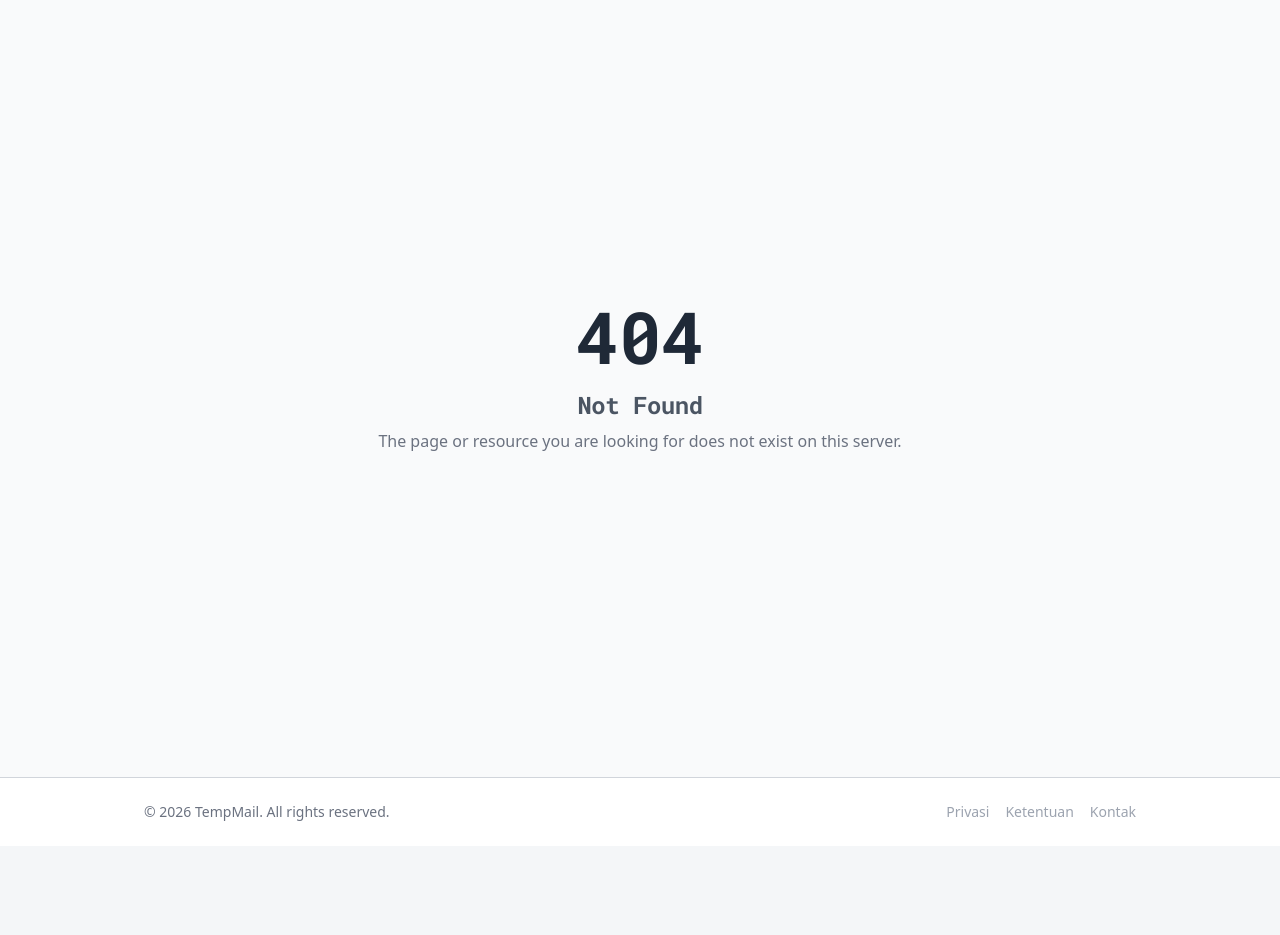
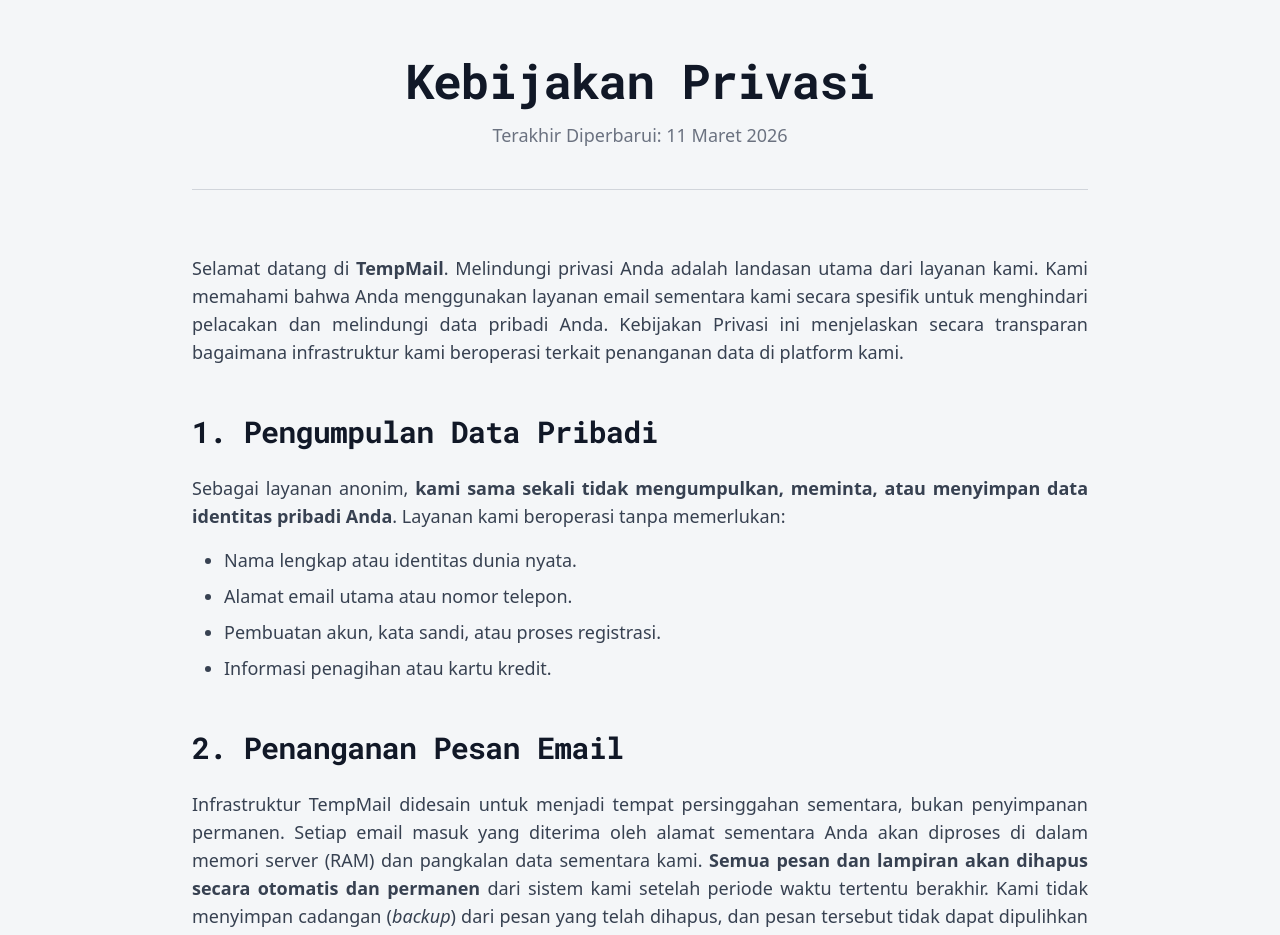
Before and after one commit to hyein89/Mail-fake-baru-2026, a Next.js app: page /privasi in a window 1280 px wide. Before the commit this address had no page. Shown: the part 80-1015 px from the top of the page. Before the commit the page ends 926 px from the top, so only its background shows below. Built offline with nearby package versions, Linux system fonts and the light colour scheme.

Commit message:
Create page.tsx

```diff
--- /dev/null
+++ b/app/privasi/page.tsx
@@ -0,0 +1,83 @@
+import { siteConfig } from '@/site.config';
+
+export const metadata = {
+  title: `Kebijakan Privasi - ${siteConfig.name}`,
+  description: `Dokumen kebijakan privasi resmi yang mengatur perlindungan data dan anonimitas pengguna di ${siteConfig.name}.`,
+};
+
+export default function PrivasiPage() {
+  return (
+    <main className="w-full py-12 md:py-20 px-4">
+      <article className="max-w-4xl mx-auto text-gray-700 font-sans space-y-12">
+
+        {/* Header Halaman */}
+        <div className="text-center mb-16 border-b border-gray-300 pb-10">
+          <h1 className="text-3xl md:text-5xl font-bold text-gray-900 mb-4 tracking-tight">Kebijakan Privasi</h1>
+          <p className="text-lg text-gray-500 font-medium">Terakhir Diperbarui: 11 Maret 2026</p>
+        </div>
+
+        {/* Pendahuluan */}
+        <section>
+          <p className="text-base md:text-lg leading-relaxed text-justify">
+            Selamat datang di <strong>{siteConfig.name}</strong>. Melindungi privasi Anda adalah landasan utama dari layanan kami. Kami memahami bahwa Anda menggunakan layanan email sementara kami secara spesifik untuk menghindari pelacakan dan melindungi data pribadi Anda. Kebijakan Privasi ini menjelaskan secara transparan bagaimana infrastruktur kami beroperasi terkait penanganan data di platform kami.
+          </p>
+        </section>
+
+        {/* Pasal 1 */}
+        <section>
+          <h2 className="text-2xl md:text-3xl font-bold text-gray-900 mb-6 tracking-tight">1. Pengumpulan Data Pribadi</h2>
+          <p className="text-base md:text-lg leading-relaxed text-justify mb-4">
+            Sebagai layanan anonim, <strong>kami sama sekali tidak mengumpulkan, meminta, atau menyimpan data identitas pribadi Anda</strong>. Layanan kami beroperasi tanpa memerlukan:
+          </p>
+          <ul className="list-disc pl-6 md:pl-8 text-gray-700 space-y-2 text-base md:text-lg">
+            <li>Nama lengkap atau identitas dunia nyata.</li>
+            <li>Alamat email utama atau nomor telepon.</li>
+            <li>Pembuatan akun, kata sandi, atau proses registrasi.</li>
+            <li>Informasi penagihan atau kartu kredit.</li>
+          </ul>
+        </section>
+
+        {/* Pasal 2 */}
+        <section>
+          <h2 className="text-2xl md:text-3xl font-bold text-gray-900 mb-6 tracking-tight">2. Penanganan Pesan Email</h2>
+          <p className="text-base md:text-lg leading-relaxed text-justify">
+            Infrastruktur {siteConfig.name} didesain untuk menjadi tempat persinggahan sementara, bukan penyimpanan permanen. Setiap email masuk yang diterima oleh alamat sementara Anda akan diproses di dalam memori server (RAM) dan pangkalan data sementara kami. <strong>Semua pesan dan lampiran akan dihapus secara otomatis dan permanen</strong> dari sistem kami setelah periode waktu tertentu berakhir. Kami tidak menyimpan cadangan (<em>backup</em>) dari pesan yang telah dihapus, dan pesan tersebut tidak dapat dipulihkan oleh siapa pun, termasuk oleh tim administrator kami.
+          </p>
+        </section>
+
+        {/* Pasal 3 */}
+        <section>
+          <h2 className="text-2xl md:text-3xl font-bold text-gray-900 mb-6 tracking-tight">3. Penggunaan Cookies & Penyimpanan Lokal</h2>
+          <p className="text-base md:text-lg leading-relaxed text-justify">
+            Kami meminimalkan pelacakan browser secara ketat. Kami hanya menggunakan Penyimpanan Lokal (<em>Local Storage</em>) bawaan peramban (<em>browser</em>) Anda secara teknis untuk mengingat alamat email sementara yang sedang Anda gunakan saat ini. Hal ini bertujuan agar Anda tidak kehilangan akses ke kotak masuk Anda apabila Anda tidak sengaja memuat ulang (<em>refresh</em>) halaman atau menutup tab peramban. Kami tidak menggunakan <em>cookies</em> pelacakan agresif untuk menargetkan iklan profil pengguna.
+          </p>
+        </section>
+
+        {/* Pasal 4 */}
+        <section>
+          <h2 className="text-2xl md:text-3xl font-bold text-gray-900 mb-6 tracking-tight">4. Berbagi Data dengan Pihak Ketiga</h2>
+          <p className="text-base md:text-lg leading-relaxed text-justify">
+            Karena kami tidak memiliki data pribadi pengguna, kami tidak memiliki apa pun untuk dijual atau dibagikan. Kami secara tegas menyatakan bahwa <strong>kami tidak pernah menjual, menyewakan, atau menukar data aktivitas masuk Anda</strong> kepada agensi pemasaran, pengiklan, pencari data, atau pihak ketiga mana pun.
+          </p>
+        </section>
+
+        {/* Pasal 5 */}
+        <section>
+          <h2 className="text-2xl md:text-3xl font-bold text-gray-900 mb-6 tracking-tight">5. Batasan Tanggung Jawab & Peringatan Keamanan</h2>
+          <p className="text-base md:text-lg leading-relaxed text-justify">
+            Meskipun kami menggunakan enkripsi transport (TLS) untuk mengamankan jalur masuk email ke server kami, layanan email sementara pada dasarnya bersifat publik. Siapa pun yang mengetahui alamat email spesifik Anda dapat berpotensi melihat pesan masuk Anda sebelum email tersebut dihapus. Oleh karena itu, <strong>kami sangat melarang penggunaan {siteConfig.name} untuk mendaftar akun sensitif</strong>, seperti layanan perbankan daring, dompet mata uang kripto, data medis, atau akun utama media sosial Anda. Tanggung jawab atas risiko penggunaan layanan ini berada sepenuhnya di tangan pengguna.
+          </p>
+        </section>
+
+        {/* Pasal 6 */}
+        <section>
+          <h2 className="text-2xl md:text-3xl font-bold text-gray-900 mb-6 tracking-tight">6. Perubahan Kebijakan</h2>
+          <p className="text-base md:text-lg leading-relaxed text-justify">
+            Kami berhak untuk memperbarui, mengubah, atau memodifikasi Kebijakan Privasi ini kapan saja demi menyesuaikan dengan perubahan operasional atau regulasi hukum internasional. Setiap perubahan material akan langsung ditayangkan di halaman ini, dan tanggal "Terakhir Diperbarui" di bagian atas dokumen ini akan direvisi secara otomatis. Kami menyarankan Anda untuk meninjau halaman ini secara berkala.
+          </p>
+        </section>
+
+      </article>
+    </main>
+  );
+}
```
